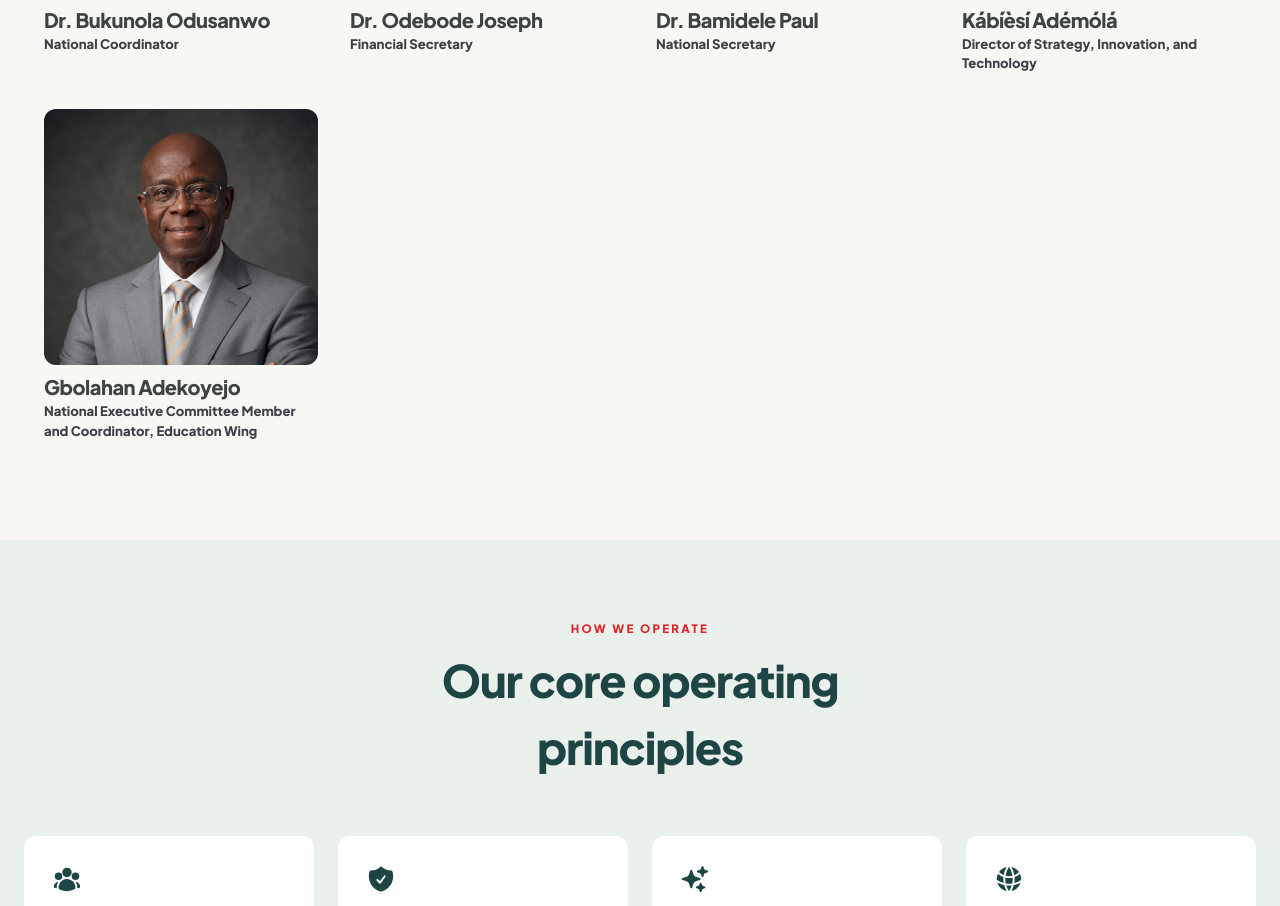
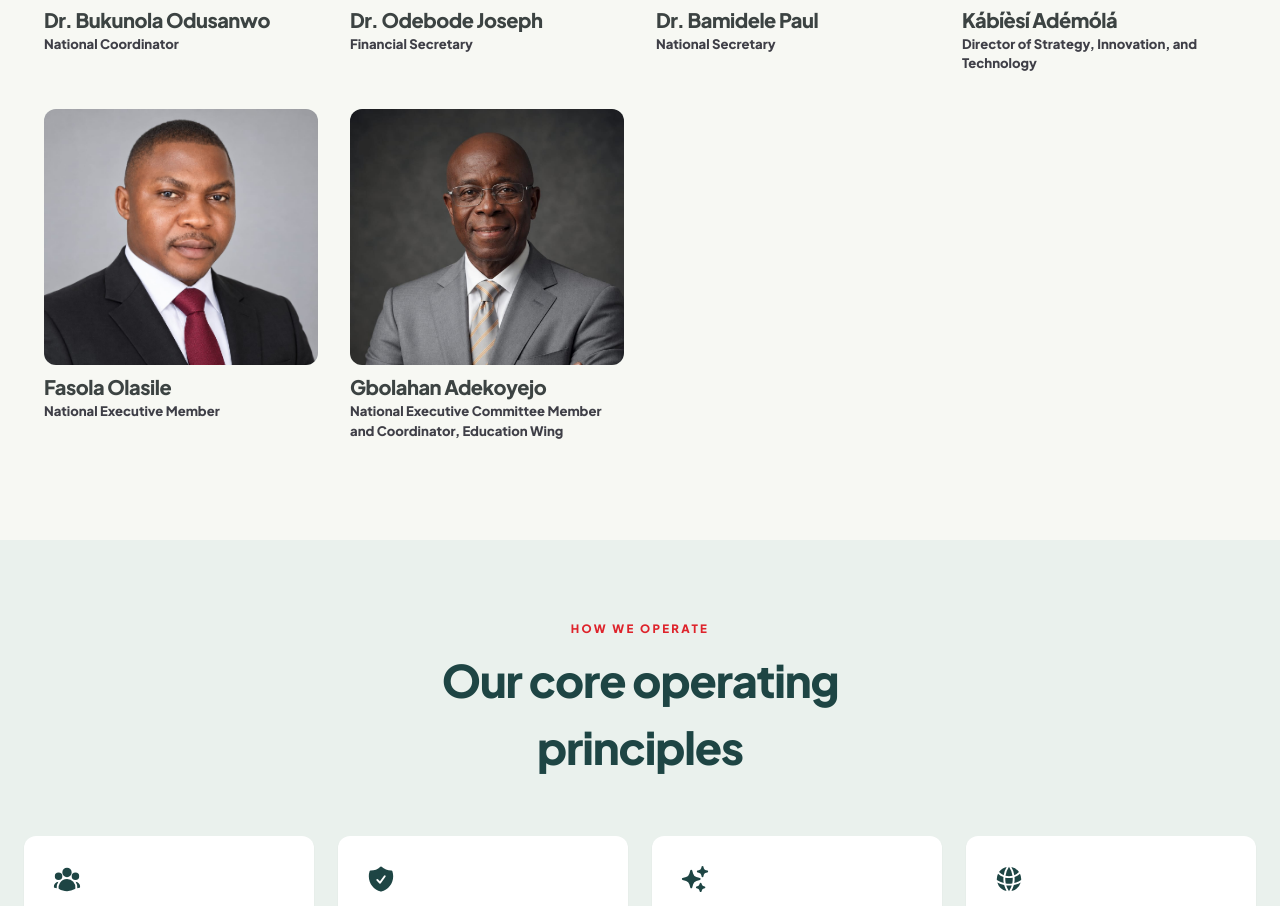
Before and after one commit to Tunde-Dev-Ox/cares, a Next.js app: page /about in a window 1280 px wide. Shown: the part 1752-2658 px from the top of the page. Built offline with nearby package versions, Linux system fonts and the light colour scheme.

Commit message:
added new team member, olasile

```diff
--- a/app/about/team-section.tsx
+++ b/app/about/team-section.tsx
@@ -82,6 +82,27 @@ export const teamMembersData: TeamMember[] = [
     Through the Kabiesi Ademola Centre, he mentors youth, creators, and emerging tech professionals. He has worked closely with government and community institutions, advising the Department of Petroleum Resources on public communications and creating Ulera Ekiti, a public health awareness program that reached all 16 local government areas of Ekiti State. He has also served as production consultant to the Office of the Ooni of Ife on cultural heritage initiatives, and lectured in media arts at Ekiti State University.
 
     At **APC CARES**, he leads the strategy and technology that help connect Nigerians to the resources, services, and opportunities they need to thrive.`,
+  },
+  {
+    id: "fasola-olasile",
+    name: "Fasola Olasile",
+    role: "National Executive Member",
+    image: "/founder6.jpeg",
+    extendedBio: `
+    **Fasola Olasile** brings more than 15 years of grassroots service and a strong background in healthcare to APC Community Access to Resources and Empowerment Services (APC CARES).
+
+    For about 15 years, he has volunteered among underserved communities, providing health outreach, education, and practical support to people who are often overlooked. He is known for his ability to mobilize people, build trust at community level, and turn good intentions into real results.
+
+    This experience makes him a natural fit for the mission of APC CARES: connecting communities to the resources and opportunities that improve lives.
+
+    Professionally, Fasola is an Assistant Chief Medical Laboratory Technician at Olabisi Onabanjo University Teaching Hospital (OOUTH), Sagamu, where he helps deliver the accurate diagnostic services that doctors and patients depend on.
+
+    He holds a National Diploma from Ogun State College of Health Technology, Ilese-Ijebu, and is a certified Medical Laboratory Technician with the Medical Laboratory Science Council of Nigeria (MLSCN).
+
+    He also serves as General Secretary of the Association of Medical Laboratory Technicians and Assistants of Nigeria (AMELTAN), Ogun State Chapter, where he advances the welfare and professional growth of his colleagues across the state.
+
+    At APC CARES, Fasola brings together clinical knowledge, organizational leadership, and a deep commitment to the grassroots, helping ensure that no community is left behind.
+    `,
   },
   {
     id: "gbolahan-adekoyejo",
```
Also changed, not shown: public/founder6.jpeg (added).
